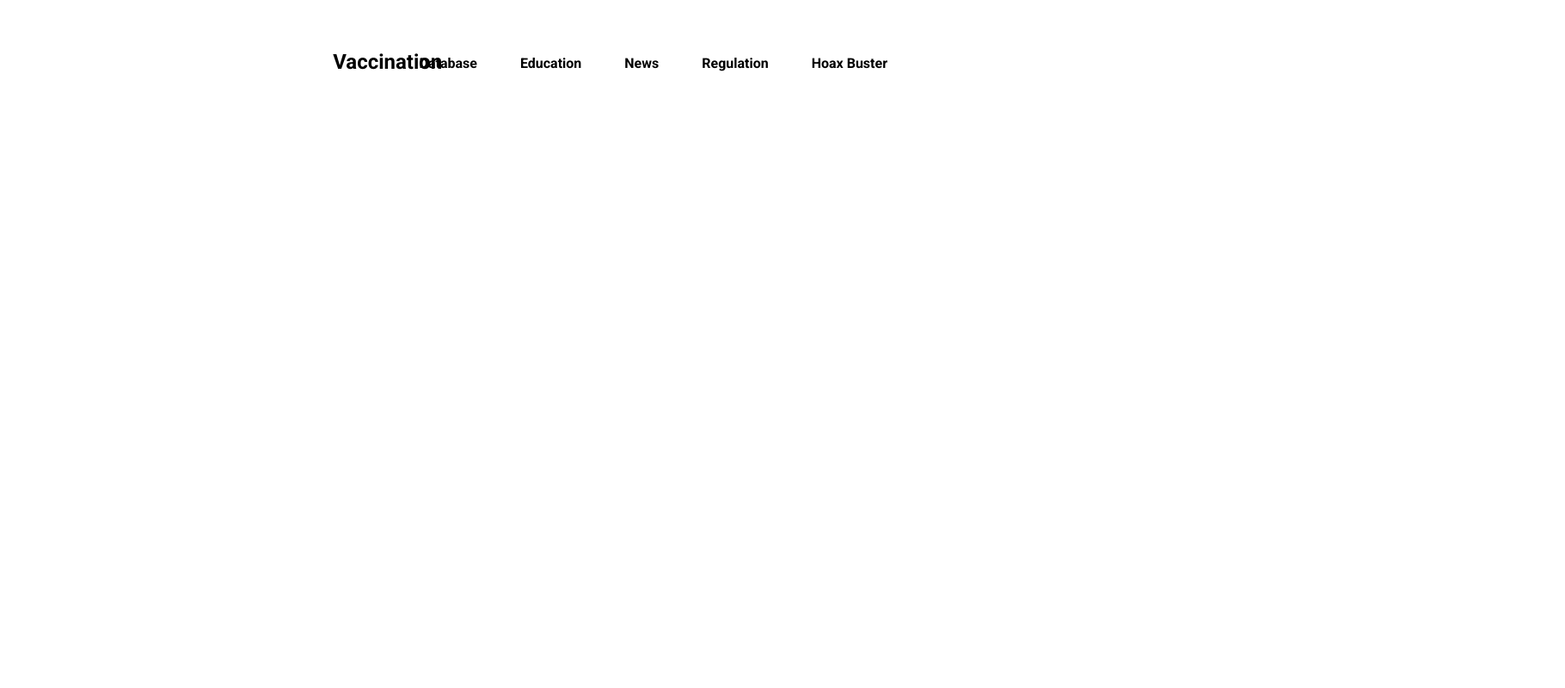
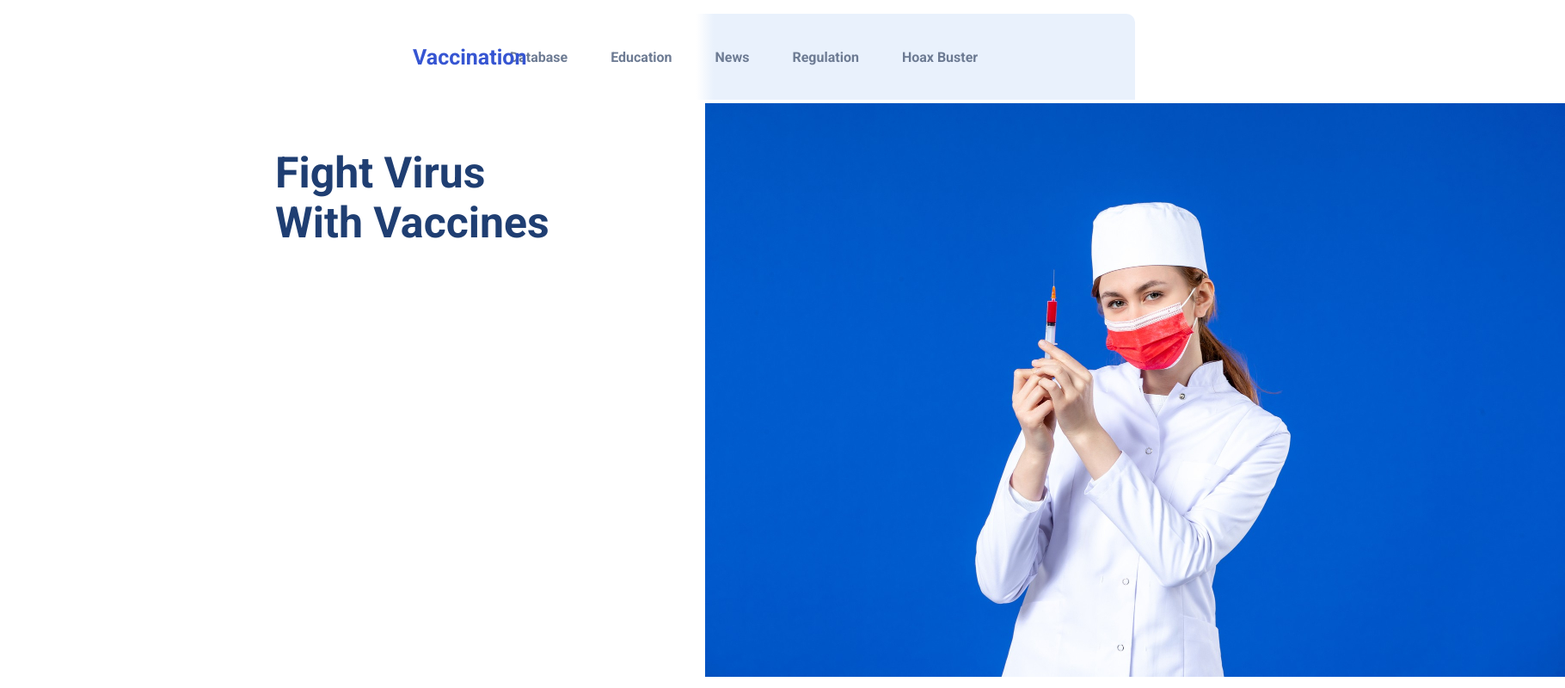
Before and after one commit to JonathanGuerraGro/Practica03FrontentMision-CSS, a plain HTML site: page index.html in a window 1280 px wide. Shown: the whole page at 86% size, 1820 px wide, since content can reach past the window. Drawn offline with Linux system fonts and the light colour scheme.

Commit message:
Cambios agregados al Header y la primera Section

```diff
--- a/index.html
+++ b/index.html
@@ -15,12 +15,13 @@
     </style>
 </head>
 <body>
-    <header>
+
+    <!-- Barra de navegacion -->
+    <header class="color-header">
 
         <nav>
-            <h1 class="vaccination">Vaccination</h1>
-            <ul class="navegacion">
-
+            <ul class="navegacion gris-texto">
+                <p class="vacunacion">Vaccination</p>
                 <li>Database</li>
                 <li>Education</li>
                 <li>News</li>
@@ -30,5 +31,16 @@
         </nav>
     </header>
 
+<!-- Primera seccion con imagen -->
+<section class="flexgeneral">
+    <div class="contenedor500 centrar">
+        <h1 class="fightvirus azul-texto">Fight Virus <br>With Vaccines</h1>
+    </div>
+
+    <div class="contenedor500">
+    <img class="imgenfermera" src="/assets/Doctora-1000px.jpg" alt="Doctora" >
+    </div>
+</section>
+
 </body>
 </html>
--- a/styles.css
+++ b/styles.css
@@ -10,26 +10,73 @@
 
 body{
     font-family: 'Roboto', sans-serif;
+    width: 1000px;
+    margin-left: 25%;
 }
 
 li{
     list-style:none;
 }
 
-.vaccination {
-   padding-left: 30%;
-    padding-top: 3%;
-}
-
-
 .navegacion {
     display: flex;
     flex: wrap;
     justify-content: center;
-    padding-left:15%;
+    align-items: center;
+    height: 100px;
 
-    margin-top: -42px;
+
 }
+.color-header{
+
+    background: rgb(125,228,253);
+    background: linear-gradient(90deg, rgba(125,228,253,0) 49%, rgba(233,241,252,1) 51%);
+    border-top-right-radius: 10px;
+}
+
+
 li{
     padding-left: 50px;
 }
+
+.azul-texto{
+    color: #1F3E72;
+}
+
+.vacunacion{
+    color: #3655D2;
+    font-size: 25px;
+
+    position: absolute;
+    left: 480px;
+}
+
+.gris-texto{
+    color:#6D7B93;
+}
+
+.contenedor500{
+    width: 500px;
+}
+
+.flexgeneral{
+    display: flex;
+    flex: wrap;
+    margin-top: -12px;
+}
+
+.centrar{
+    text-align: center;
+}
+
+.fightvirus{
+    font-size: 50px;
+    padding-top: 10px;
+    text-align: left;
+}
+
+.imgenfermera{
+    background-size: 100% 100%;
+    background-repeat:no-repeat;
+    background-size: cover;
+}
```
